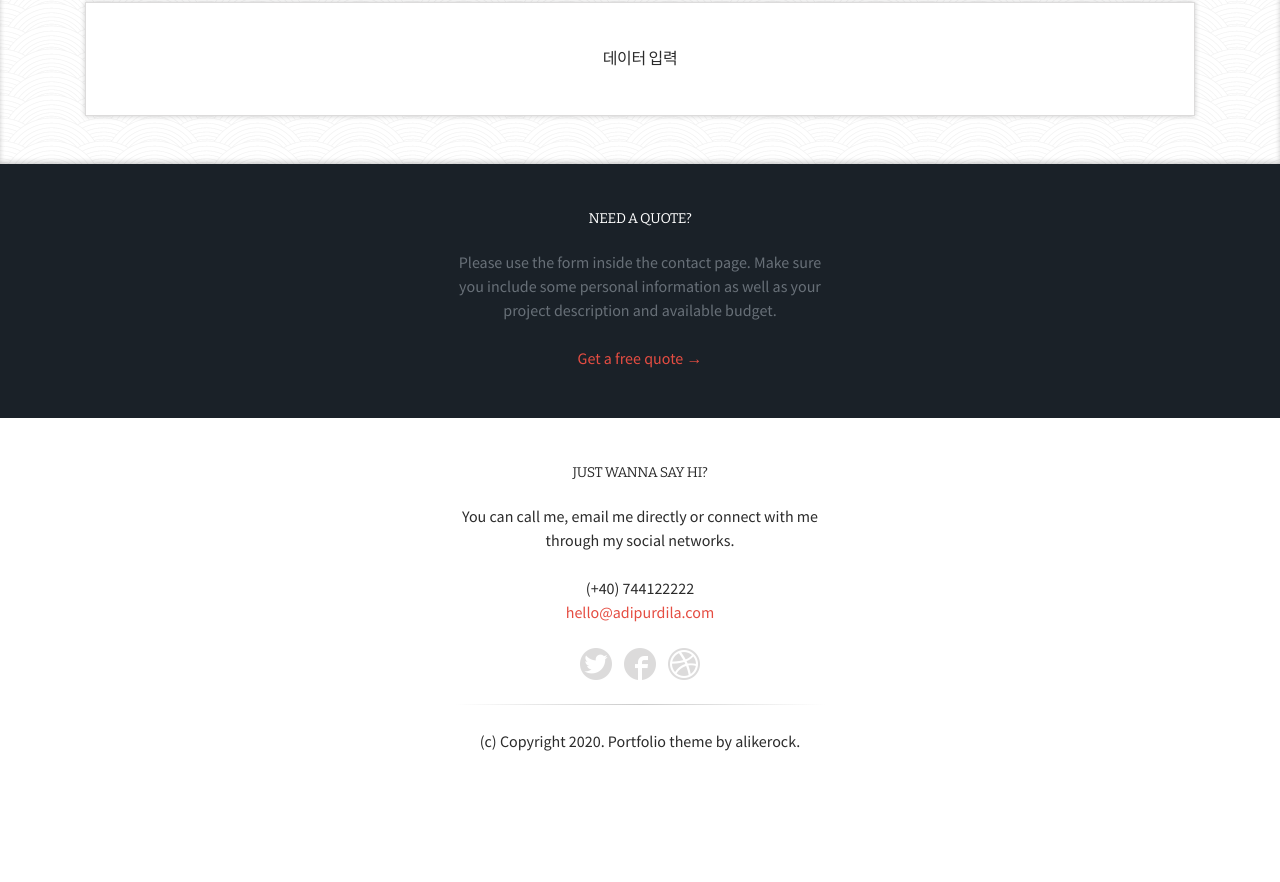
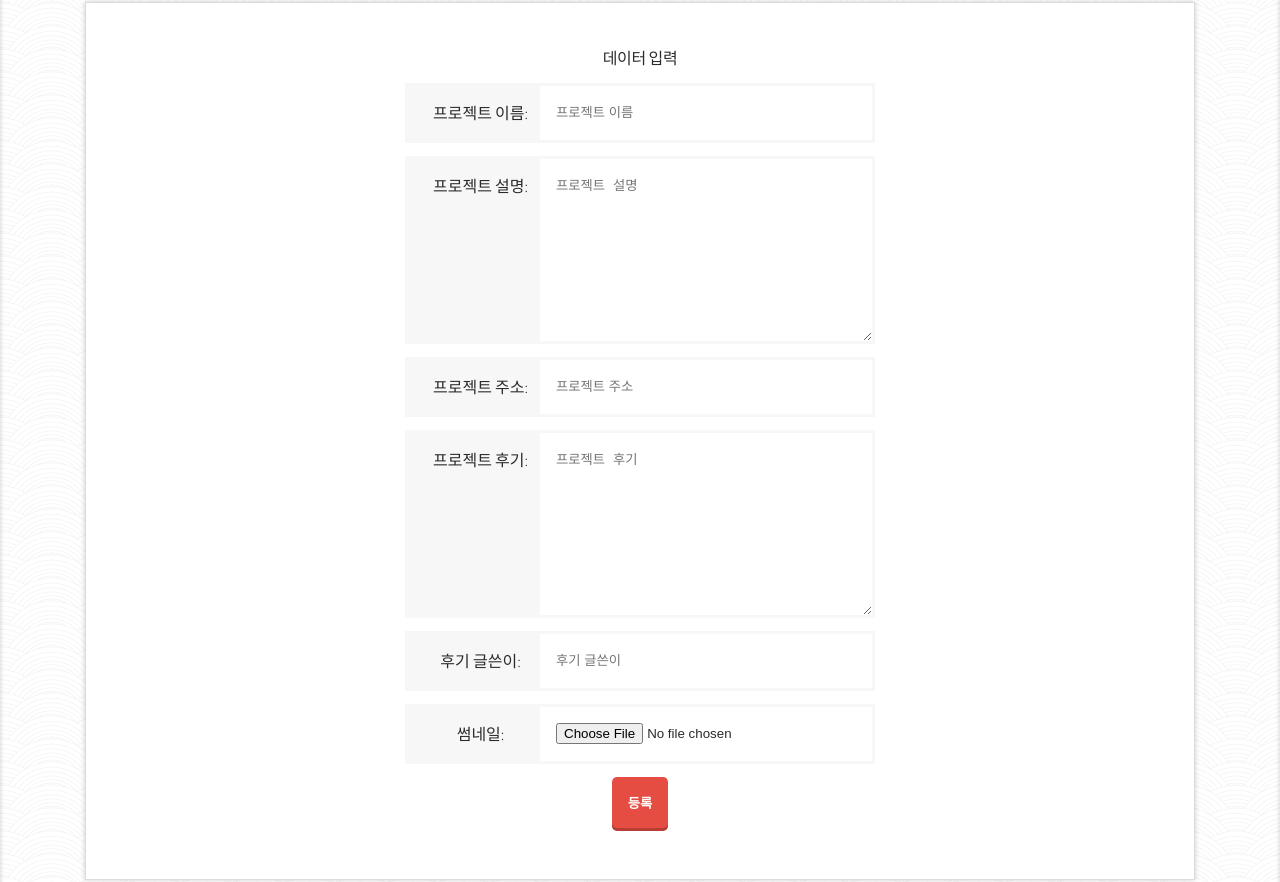
Before and after one commit to starhochan70/ESTFE13_portfolio-app, a Next.js app: page /insert in a window 1280 px wide. Shown: the part 268-1150 px from the top of the page. Before the commit the page ends 1093 px from the top, so only its background shows below. Built offline with nearby package versions, Linux system fonts and the light colour scheme; no server answers.

Commit message:
Insert 페이지에 데이터 입력 폼 추가 및 supabase 클라이언트 통합

```diff
--- a/src/app/insert/page.js
+++ b/src/app/insert/page.js
@@ -1,7 +1,52 @@
+"use client";
+
+import { createClient } from "@/utils/supabase/client";
+
 export default function Insert() {
+  const supabase = createClient();
+
+  async function inserData(e) {
+    e.preventDefault();
+    const { error } = await supabase.from("portfolio").insert({
+      title: e.target.title.value,
+      content: e.target.content.value,
+    });
+    if (error) console.log(error);
+  }
   return (
     <div className="about_content shadow">
-      <h2>데이터 입력</h2>
+      <h2 className="mb-3">데이터 입력</h2>
+      <div className="contact_form">
+        <form onSubmit={inserData}>
+          <p className="field">
+            <label htmlFor="title">프로젝트 이름:</label>
+            <input type="text" id="title" name="title" placeholder="프로젝트 이름" required />
+          </p>
+          <p className="field">
+            <label htmlFor="content">프로젝트 설명:</label>
+            <textarea name="content" id="content" cols="30" rows="10" placeholder="프로젝트 설명" required></textarea>
+          </p>
+          <p className="field">
+            <label htmlFor="url">프로젝트 주소:</label>
+            <input type="url" id="url" name="url" placeholder="프로젝트 주소" />
+          </p>
+          <p className="field">
+            <label htmlFor="review">프로젝트 후기:</label>
+            <textarea name="review" id="review" cols="30" rows="10" placeholder="프로젝트 후기"></textarea>
+          </p>
+          <p className="field">
+            <label htmlFor="reviewer">후기 글쓴이:</label>
+            <input type="text" id="reviewer" name="reviewer" placeholder="후기 글쓴이" />
+          </p>
+          <p className="field">
+            <label htmlFor="thumbnail">썸네일:</label>
+            <input type="file" id="thumbnail" name="thumbnail" accept="image/*" />
+          </p>
+          <p className="submit">
+            <input type="submit" className="primary-btn" value="등록" />
+          </p>
+        </form>
+      </div>
     </div>
   );
 }
```
Also changed, not shown: 1 other file (tests, documents, lock files or other folders).
